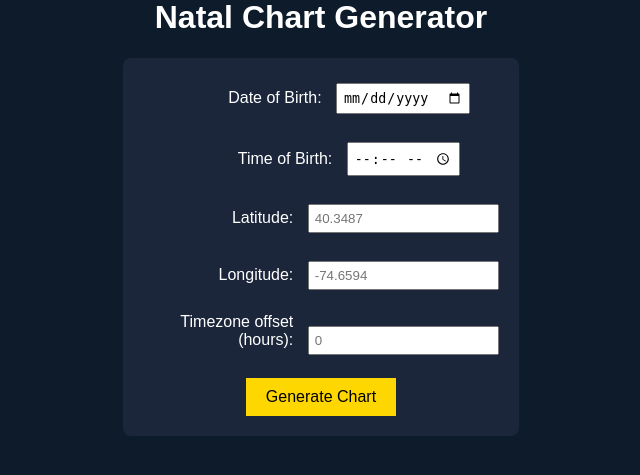
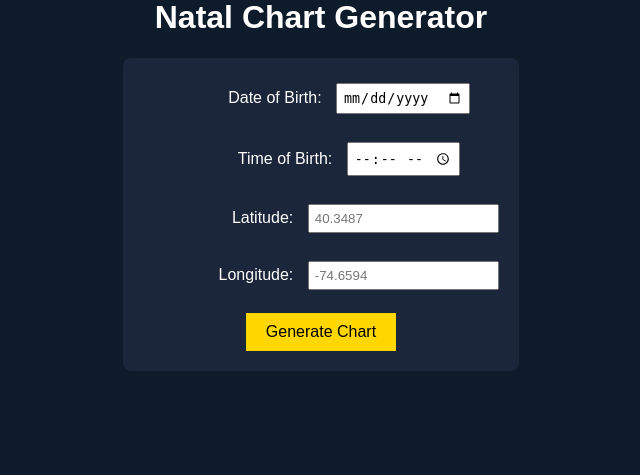
Before and after one commit to megwilkins/natal-chart-website, a Flask app: page / in a window 1280 px wide. Shown: the part 50-525 px from the top of the page, without its empty margins (319-959 px from the left). Run offline with Flask 2, Linux system fonts and the light colour scheme.

Commit message:
Update index.html

```diff
--- a/templates/index.html
+++ b/templates/index.html
@@ -1,3 +1,4 @@
+<!-- templates/index.html -->
 <!DOCTYPE html>
 <html lang="en">
 <head>
@@ -6,7 +7,12 @@
   <link rel="stylesheet" href="{{ url_for('static', filename='style.css') }}">
 </head>
 <body>
+  <div class="container">
     <h1>Natal Chart Generator</h1>
+
+    {% if error %}
+      <p class="error">{{ error }}</p>
+    {% endif %}
 
     <form method="post" action="/" enctype="multipart/form-data">
       <label>Date of Birth:</label>
@@ -21,18 +27,14 @@
       <label>Longitude:</label>
       <input type="text" name="longitude" placeholder="-74.6594" required><br><br>
 
-    <label>Timezone offset (hours):</label>
-    <input type="number" name="timezone" placeholder="0" required><br><br>
-
       <button type="submit">Generate Chart</button>
     </form>
 
     {% if chart_url %}
       <h2>Your Natal Chart</h2>
       <img src="{{ chart_url }}" alt="Natal Chart" style="max-width:90%;border:1px solid #ccc;">
-    <p>
-      <a href="{{ chart_url }}" download>Download PNG</a>
-    </p>
+      <p><a href="{{ chart_url }}" download>Download PNG</a></p>
     {% endif %}
+  </div>
 </body>
 </html>
```
Lines whose indentation alone changed are shown as unchanged.
